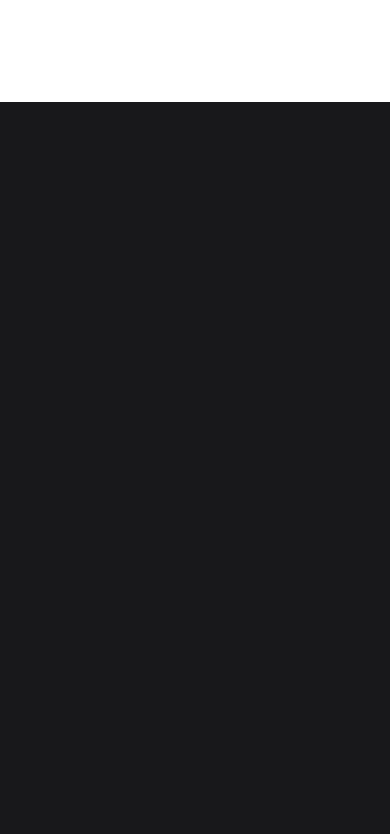
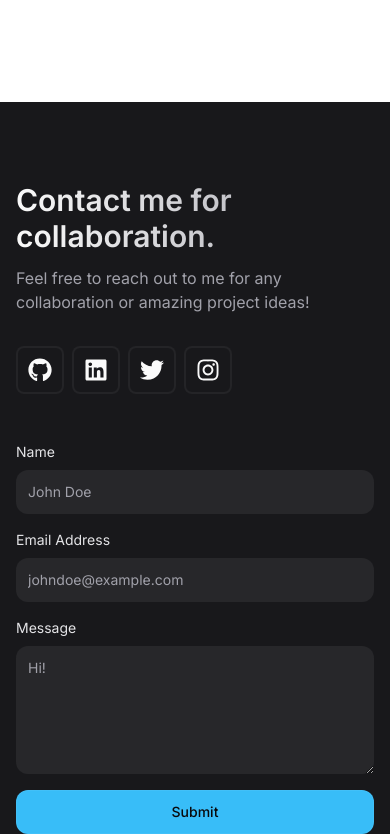
Before and after one commit to Utkarsh-2525/Portfolio, a React (Vite) app: page / in a window 390 px wide. Shown: the part 9014-9848 px from the top of the page. Before the commit the page ends 9116 px from the top, so only its background shows below. Built offline with nearby package versions, Linux system fonts and the light colour scheme; a web font is replaced by a local one.

Commit message:
Form submission added

```diff
--- a/package.json
+++ b/package.json
@@ -13,6 +13,7 @@
         "prop-types": "^15.8.1",
         "react": "^19.0.0",
         "react-dom": "^19.0.0",
+        "react-icons": "^5.5.0",
         "tailwind-scrollbar": "^3.0.0"
     },
     "devDependencies": {
--- a/src/App.tsx
+++ b/src/App.tsx
@@ -4,6 +4,7 @@
 import Skills from "./components/Skills.tsx";
 import Work from "./components/Work.tsx";
 import Experience from "./components/Experience.tsx";
+import Contact from "./components/Contact.tsx";
 
 /**
  * @copyright 2025 M.Utkarsh
@@ -19,6 +20,7 @@
                 <Skills/>
                 <Work/>
                 <Experience/>
+                <Contact/>
             </main>
         </>
     );
--- /dev/null
+++ b/src/components/Contact.tsx
@@ -0,0 +1,78 @@
+/**
+ * @copyright 2025 M.Utkarsh
+ * @license Apache-2.0
+ */
+import {FaGithub, FaInstagram, FaLinkedin, FaTwitter} from "react-icons/fa6";
+const socialLinks = [
+    {
+        href: 'https://www.github.com/Utkarsh-2525',
+        icon: <FaGithub size={24} />,
+        alt: 'GitHub'
+    },
+    {
+        href: 'https://www.linkedin.com/in/m-utkarsh2573',
+        icon: <FaLinkedin size={24} />,
+        alt: 'LinkedIn'
+    },
+    {
+        href: 'https://www.x.com/M_Utkarsh2573',
+        icon: <FaTwitter size={24} />,
+        alt: 'Twitter X'
+    },
+    {
+        href: 'https://www.instagram.com/utkarsh_2573_',
+        icon: <FaInstagram size={24} />,
+        alt: 'Instagram'
+    },
+];
+
+const Contact = () => {
+    return (
+        <section className="section" id='contact'>
+            <div className="container lg:grid lg:grid-cols-2 lg:items-stretch">
+                <div className="mb-12 lg:mb-0 lg:flex-col">
+                    <h2 className="headline-2 lg:max-w-[12ch]">
+                        Contact me for collaboration.
+                    </h2>
+                    <p className="text-zinc-400 mt-3 mb-8 max-w-[50ch] lg:max-w-[30ch]">
+                        Feel free to reach out to me for any collaboration or amazing project ideas!
+                    </p>
+                    <div className="flex items-center gap-2 mt-auto">
+                        {socialLinks.map(({href, icon}, key) => (
+                            <a href={href} target='_blank' className="w-12 h-12 grid place-items-center ring-inset ring-2 ring-zinc-50/5 rounded-lg transition-[background-color,color] hover:bg-zinc-50 hover:text-zinc-950 active:bg-zinc-50/80" key={key}>
+                                {icon}
+                            </a>
+                        ))}
+                    </div>
+                </div>
+                <form action="https://getform.io/f/aroyznrb" className="xl:pl-10 2xl:pl-20" method='POST'>
+                    <div className="md:grid md:items-center md:grid-cols-2 md:gap-2">
+                        <div className="mb-4">
+                            <label htmlFor="name" className="label">
+                                Name
+                            </label>
+                            <input type="text" name="name" id="name" autoComplete='name' required placeholder='John Doe' className="text-field"/>
+                        </div>
+                        <div className="mb-4">
+                            <label htmlFor="email" className="label">
+                                Email Address
+                            </label>
+                            <input type="email" name="email" id="email" autoComplete='email' required placeholder='johndoe@example.com' className="text-field"/>
+                        </div>
+                    </div>
+                    <div className="mb-4">
+                        <label htmlFor="message" className="label">
+                            Message
+                        </label>
+                        <textarea name="message" id="message" className="text-field resize-y min-h-32 max-h-80" required placeholder='Hi!'></textarea>
+                    </div>
+                    <button type="submit" className="btn btn-primary [&]:max-w-full w-full justify-center">
+                        Submit
+                    </button>
+                </form>
+            </div>
+        </section>
+    );
+};
+
+export default Contact;
--- a/src/components/Experience.tsx
+++ b/src/components/Experience.tsx
@@ -1,3 +1,7 @@
+/**
+ * @copyright 2025 M.Utkarsh
+ * @license Apache-2.0
+ */
 import {Briefcase} from "lucide-react";
 
 interface ExperienceItem {
--- a/src/index.css
+++ b/src/index.css
@@ -99,3 +99,16 @@
 .btn-outline{
     @apply h-11 bg-zinc-800 hover:bg-zinc-700 active:bg-zinc-800
 }
+
+/*Text Field*/
+
+.label{
+    @apply block text-zinc-200 text-sm font-normal mb-2
+}
+.text-field{
+    @apply block outline-none w-full px-3 py-3 text-sm bg-zinc-800 rounded-xl ring-1 ring-inset ring-transparent transition-shadow hover:ring-zinc-50/5 focus:ring-sky-400 focus:ring-2
+}
+
+.text-field::placeholder{
+    @apply text-zinc-400
+}
```
Also changed, not shown: 1 other file (tests, documents, lock files or other folders).
